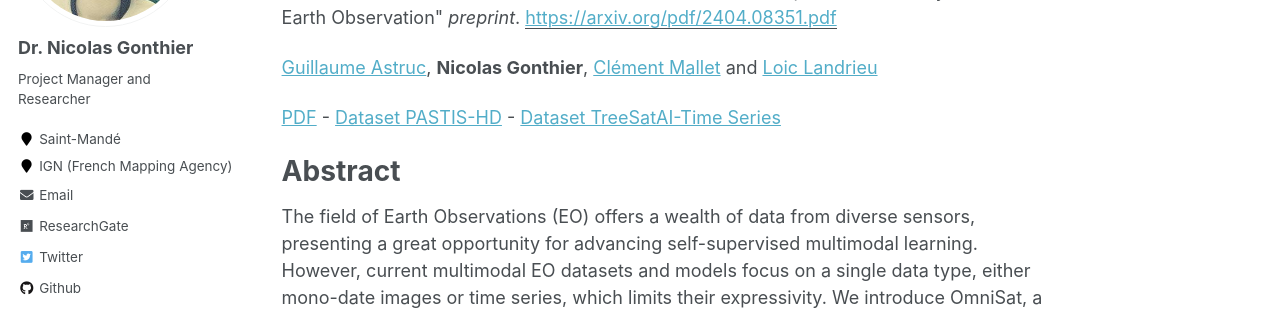
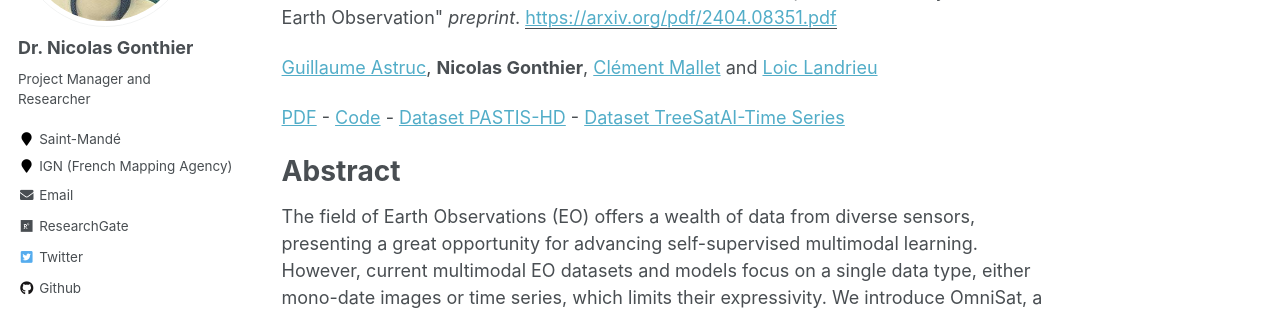
Before and after one commit to ngonthier/ngonthier.github.io, a Jekyll site: the page built from _publications/2024-04_OmniSat.md, in a window 1280 px wide and 1400 px high. Shown: the part 266-576 px from the top of the window. Built offline with Jekyll 4.4.1, drawn with Linux system fonts in a browser that asks for light colours; some web fonts are replaced.

Commit message:
Update 2024-04_OmniSat.md

```diff
--- a/_publications/2024-04_OmniSat.md
+++ b/_publications/2024-04_OmniSat.md
@@ -6,14 +6,13 @@ excerpt: 'This paper is about self-supervised multimodal learning modal for more
 date: 2024-04-15
 venue: 'preprint'
 github: https://github.com/gastruc/OmniSat
-link: https://ignf.github.io/FLAIR/
 paperurl: https://arxiv.org/pdf/2404.08351.pdf
 citation: 'Astruc G. (2024). &quot;OmniSat: Self-Supervised Modality Fusion for Earth Observation&quot; <i>preprint</i>.'
 ---
 
 [Guillaume Astruc](https://imagine-lab.enpc.fr/staff-members/guillaume-astruc/), **Nicolas Gonthier**, [Clément Mallet](https://www.umr-lastig.fr/clement-mallet/) and [Loic Landrieu](https://loiclandrieu.com/)
 
-[PDF](https://arxiv.org/pdf/2404.08351.pdf) - [Dataset PASTIS-HD](https://huggingface.co/datasets/IGNF/PASTIS-HD) - [Dataset TreeSatAI-Time Series](https://huggingface.co/datasets/IGNF/TreeSatAI-Time-Series)
+[PDF](https://arxiv.org/pdf/2404.08351.pdf) - [Code](https://github.com/gastruc/OmniSat) - [Dataset PASTIS-HD](https://huggingface.co/datasets/IGNF/PASTIS-HD) - [Dataset TreeSatAI-Time Series](https://huggingface.co/datasets/IGNF/TreeSatAI-Time-Series)
 
 Abstract
 ======
```
